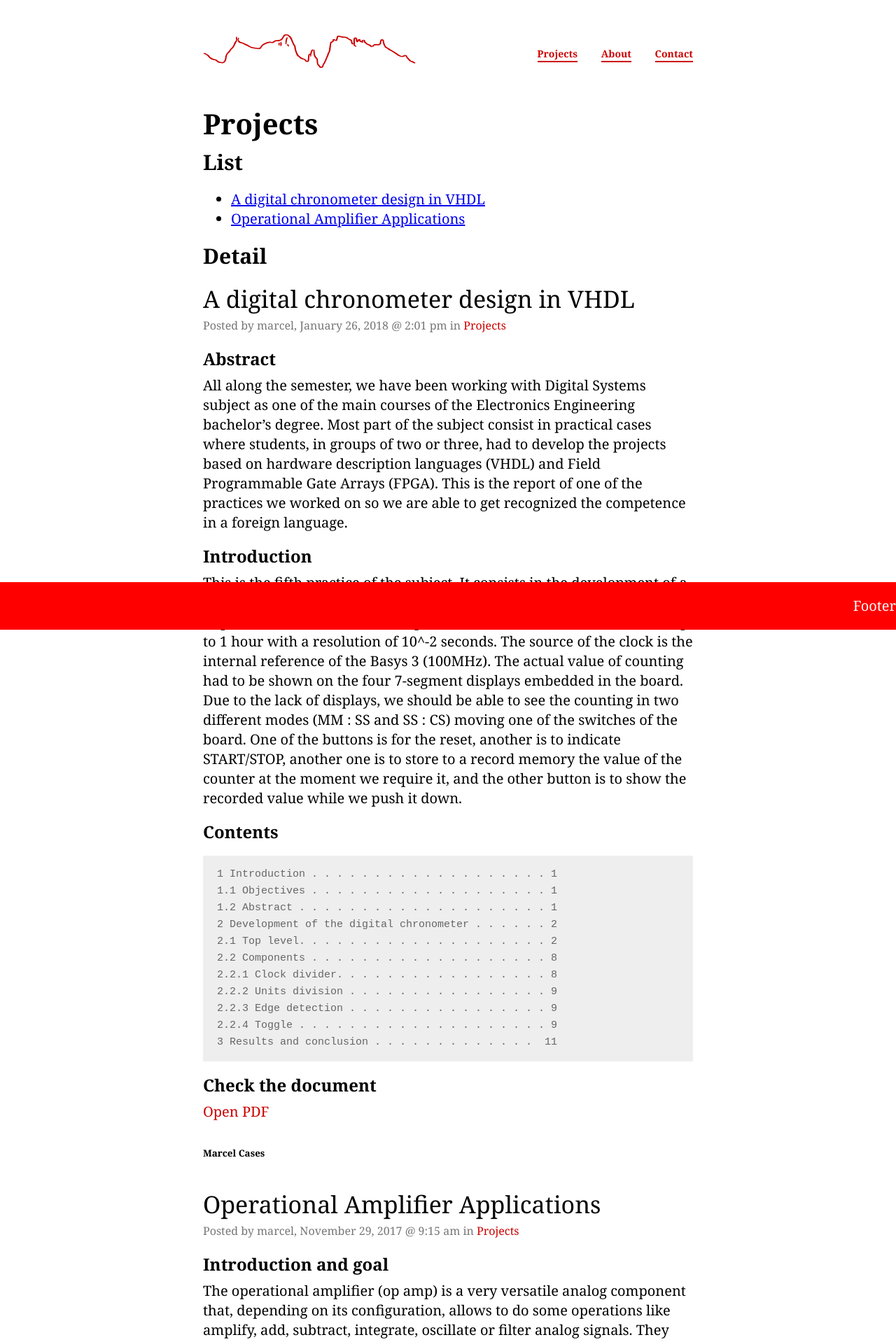
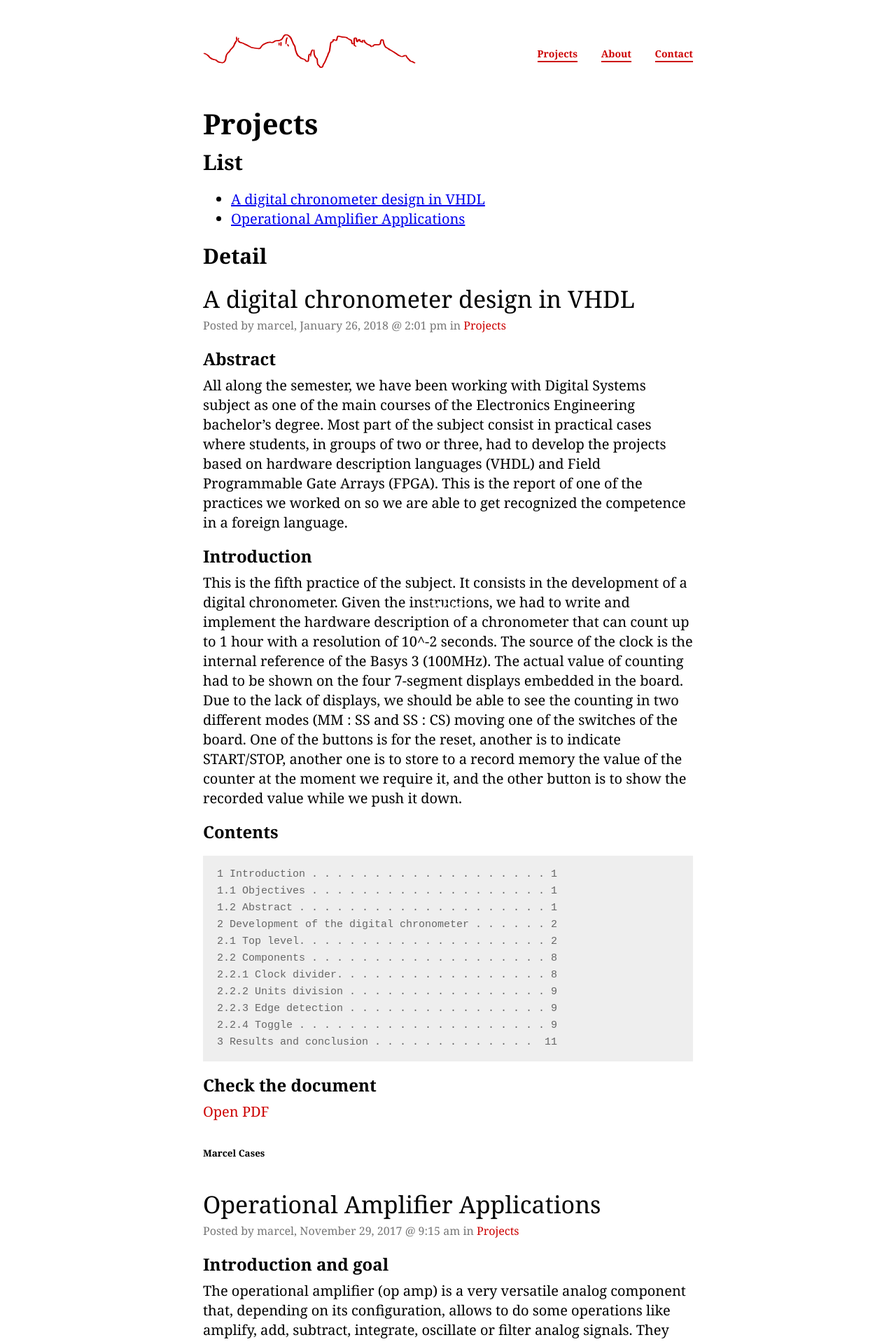
Before and after one commit to marcelcases/marcelcases.github.io, a Jekyll site: the page built from index.html, in a window 1280 px wide. Shown: the top 1918 px of the page at 70% size. Built offline with Jekyll 4.4.1, drawn with Linux system fonts in a browser that asks for light colours; comment, search, counter and statistics services are not loaded.

Commit message:
Update footer.html

```diff
--- a/_includes/footer.html
+++ b/_includes/footer.html
@@ -4,9 +4,9 @@
     left: 0;
     bottom: 0;
     width: 100%;
-    background-color: red;
+
     color: white;
-    text-align: right;
+    text-align: center;
 }
 </style>
 
```
